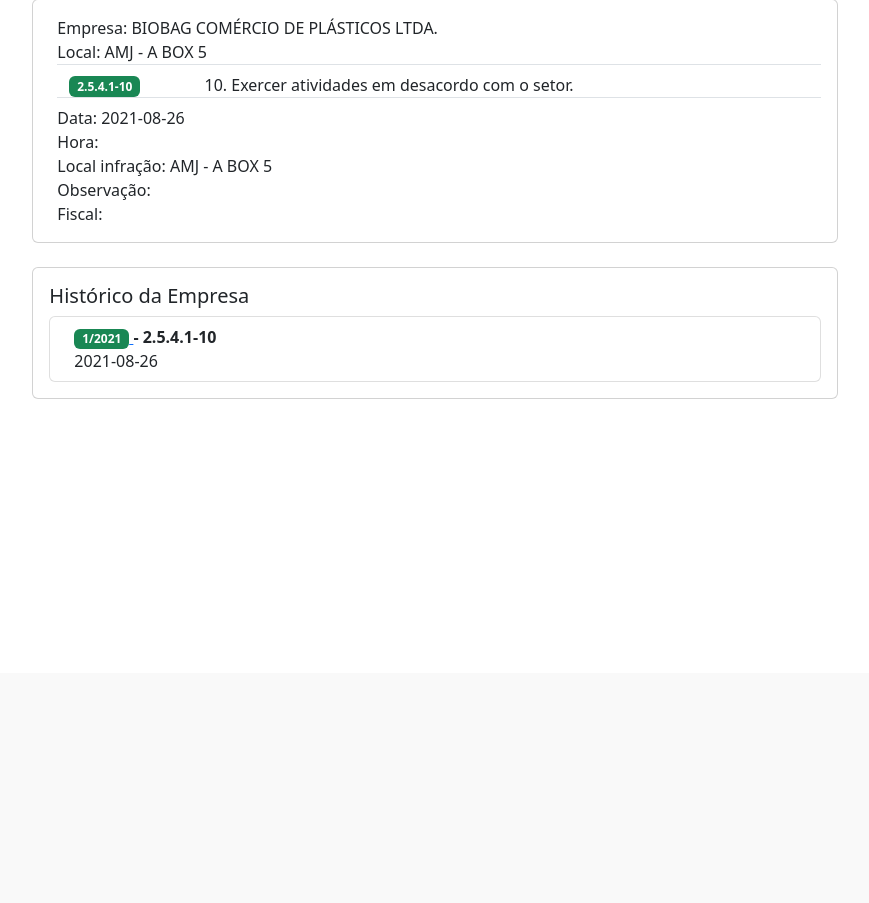
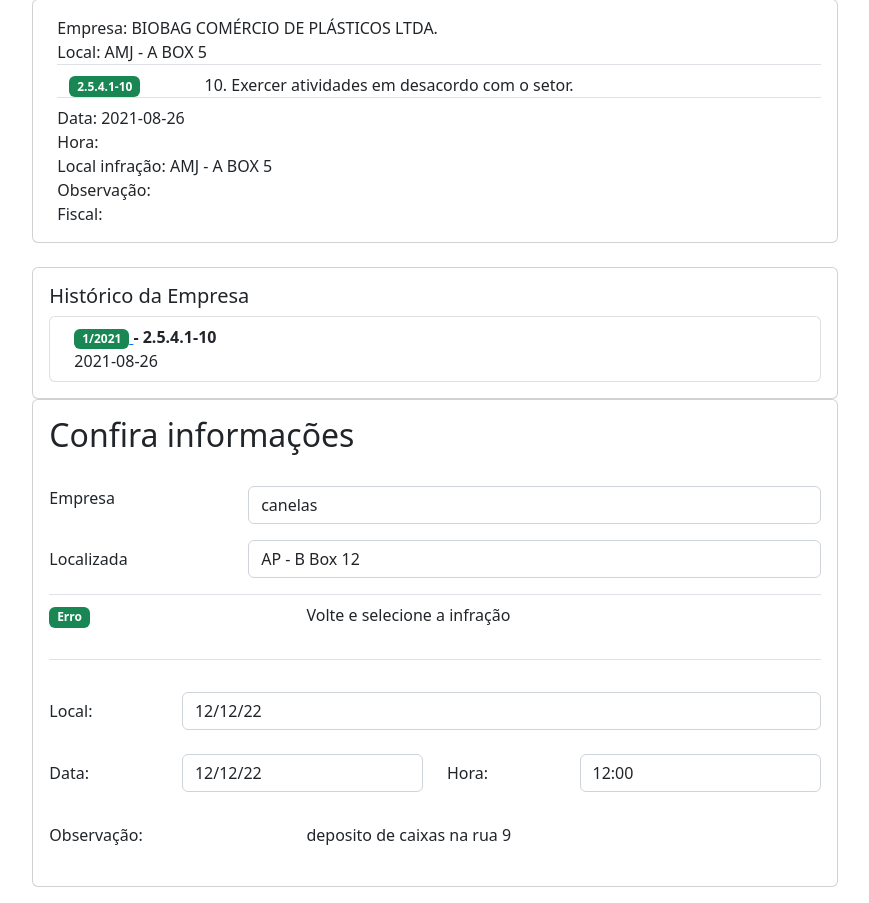
Before and after one commit to alexodisseus/grosselha_gigante, a Flask app: page /tnp/ver/1 in a window 1280 px wide. Shown: the part 127-1030 px from the top of the page, without its empty margins (205-1074 px from the left). Before the commit the page ends 526 px from the top, so only its background shows below. Run offline with Flask 2, Linux system fonts and the light colour scheme; a user stored in the database is signed in; data comes from the database, SQL or seed files in the repository; both versions use the stored data as it was after the commit.

Commit message:
first commit

```diff
--- a/donaclotilde/donaclotilde.py
+++ b/donaclotilde/donaclotilde.py
@@ -4,8 +4,8 @@
 from flask import g
 
 import sqlite3
-DATABASE = 'donaclotilde/database.db'
-
+#DATABASE = 'donaclotilde/database.db'
+DATABASE = 'gg/static/db/database.db'
 class Donaclotilde:
     def __init__(self,):
 
--- a/donaclotilde/model.py
+++ b/donaclotilde/model.py
@@ -431,3 +431,18 @@ class Model(Donaclotilde):
 		#print(sql)
 		self.insert(sql)
 		return True
+
+	def lista_usuarios(self):
+
+		self.select('*')
+
+		self.from_table('users')
+
+		sql = self.get()
+		data = self.result_list(sql)
+
+		if data != []:
+
+			return data
+
+		return False
--- a/gg/templates/tnp/tnp_ver.html
+++ b/gg/templates/tnp/tnp_ver.html
@@ -110,6 +110,101 @@
 
             </div>
           </div>
+          <div class="card">
+            <div class="card-body">
+              <h2>Confira informações</h2>
+                    <br>
+
+                      <div class="mb-3">
+                        <div class="row">
+                          <div class="col-md-3">
+                            <label class="form-label">Empresa </label>
+                          </div>
+                          <div class="col-md-9">
+                            <input id="conf_empresa" type="text" class="form-control" value="canelas">
+                          </div>
+                        </div>
+                      </div>
+
+
+                      <div class="mb-3">
+
+                        <div class="row">
+                          <div class="col-md-3">
+                            <label class="col-form-label">Localizada </label>
+                          </div>
+
+                          <div class="col-md-9">
+                            <input id="conf_local_empresa" type="text" class="form-control" value="AP - B Box 12">
+                          </div>
+                        </div>
+                      </div>
+                      <div class="mb-3 pt-2 border-top">
+
+                        <div class="col-md-12 row" >
+                          <div class="col-md-4">
+                            <span id="conf_infracao" class="badge text-bg-success">Erro</span>
+                          </div>
+                          <div class="col-md-8">
+                            <p id="conf_desc_infracao">Volte e selecione a infração</p>
+
+                          </div>
+
+                        </div>
+
+                      </div>
+                      <div class="mb-3 pt-2 border-top">
+                        <br>
+
+
+                        <div class="row">
+                          <div class="col-md-2">
+                            <label class="col-form-label">Local:</label>
+                          </div>
+                          <div class="col-md-10">
+                            <input id="conf_local_infracao" type="text" class="form-control" value="12/12/22">
+                          </div>
+                        </div>
+                        <br>
+                        <div class="row">
+
+                          <div class="col-md-2">
+                            <label class="col-form-label">Data:</label>
+                          </div>
+                          <div class="col-md-4">
+                            <input id="conf_data" type="text"  class="form-control" value="12/12/22">
+                          </div>
+
+                          <div class="col-md-2">
+                            <label class="col-form-label">Hora:</label>
+                          </div>
+
+                          <div class="col-md-4">
+                            <input id="conf_hora" type="text" class="form-control" value="12:00">
+                          </div>
+
+                        </div>
+                        <br>
+                        <div class="col-md-12 row" >
+
+                          <div class="col-md-4">
+                            <label class="col-form-label">Observação:</label>
+                          </div>
+                          <div class="col-md-8">
+                            <label id="conf_observacao" class="col-form-label">
+                            deposito de caixas na rua 9</label>
+
+                          </div>
+
+                        </div>
+                      </div>
+            </div>
+
+          </div>
+
+
+
+          </div>
         </div>
 
       </div>
--- a/gg/tnp.py
+++ b/gg/tnp.py
@@ -137,7 +137,7 @@ def view(id):
 	data = asd.ver_tnp(id)
 	infracao = asd.ver_infracao(data[0][3])
 
-	return render_template('tnp_ver.html' , data=data, infracao=infracao)
+	return render_template('tnp/tnp_ver.html' , data=data, infracao=infracao)
 
 
 
@@ -250,7 +250,13 @@ def painel():
 
 	if 'username' not in session:
 		return redirect(url_for('users.login'))
-	return "tnp 3"
+	if session['username'][0]!="Admin":
+		return redirect(url_for('tnp.logout'))
+
+	usuarios = asd.lista_usuarios()
+	return render_template('tnp/tnp_painel.html', usuarios=usuarios)
+
+
 	#colocar funcoes de painel
 	#numero de multas
 	#mensagens de correção
--- a/gg/users.py
+++ b/gg/users.py
@@ -26,8 +26,12 @@ def login():
 			if validator[0][1] != 'True':
 				return render_template('validar.html', date=data)
 
+
 			session['username'] = validator[0]
-			return redirect(url_for('tnp.painel'))
+			if session['username'][0]=="Admin":
+				return redirect(url_for('tnp.painel'))
+
+			return redirect(url_for('tnp.list_all'))
 		else:
 			return render_template('login.html' , login =True)
 
```
Also changed, not shown: gg/templates/tnp/tnp_painel.html (added, +126 -0 lines), README.md, gg/static/db/database.db (added), 1 other file.
